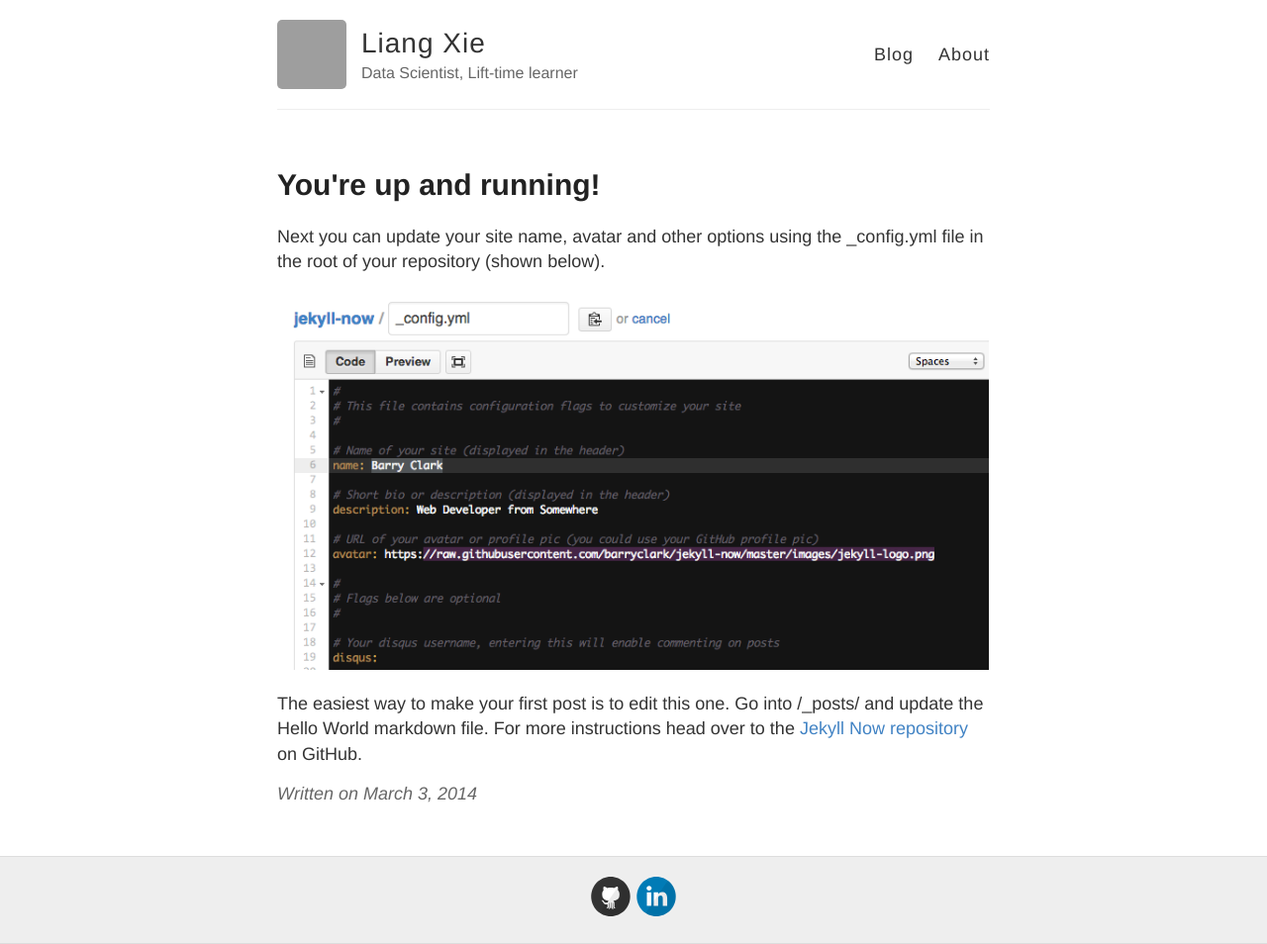
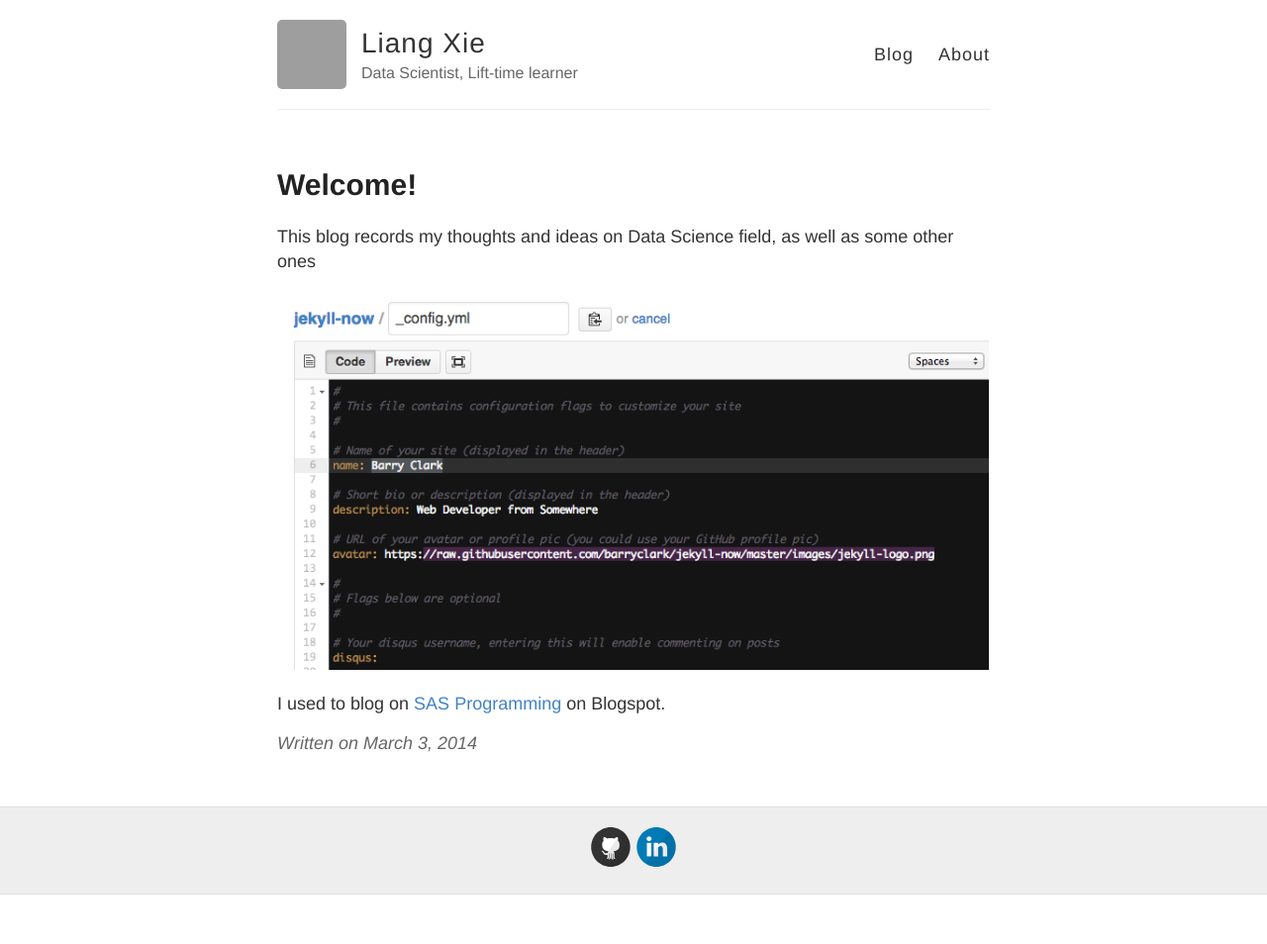
Before and after one commit to xieliaing/xieliaing.github.io, a Jekyll site: the page built from _posts/2014-3-3-Hello-World.md, in a window 1280 px wide. Shown: the whole page at 99% size. Built offline with Jekyll 4.4.1, drawn with Linux system fonts in a browser that asks for light colours; after the commit the page ends 904 px from its top, so only the background shows below that; grey boxes are pictures that could not be loaded.

Commit message:
change content of Welcome post

```diff
--- a/_posts/2014-3-3-Hello-World.md
+++ b/_posts/2014-3-3-Hello-World.md
@@ -1,10 +1,10 @@
 ---
 layout: post
-title: You're up and running!
+title: Welcome!
 ---
 
-Next you can update your site name, avatar and other options using the _config.yml file in the root of your repository (shown below).
+This blog records my thoughts and ideas on Data Science field, as well as some other ones
 
 ![_config.yml]({{ site.baseurl }}/images/config.png)
 
-The easiest way to make your first post is to edit this one. Go into /_posts/ and update the Hello World markdown file. For more instructions head over to the [Jekyll Now repository](https://github.com/barryclark/jekyll-now) on GitHub.
+I used to blog on [SAS Programming](http://sas-programming.blogspot.com) on Blogspot.
```
